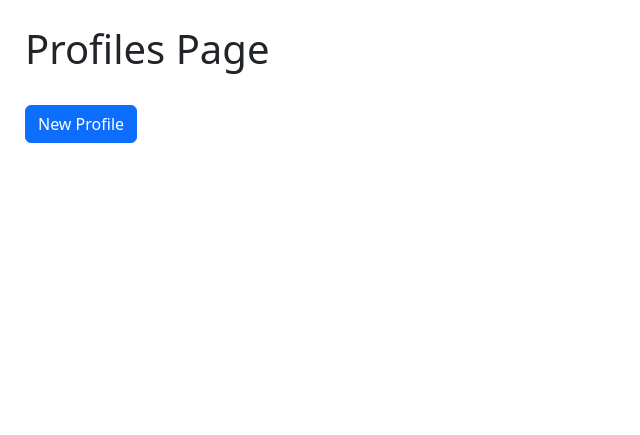
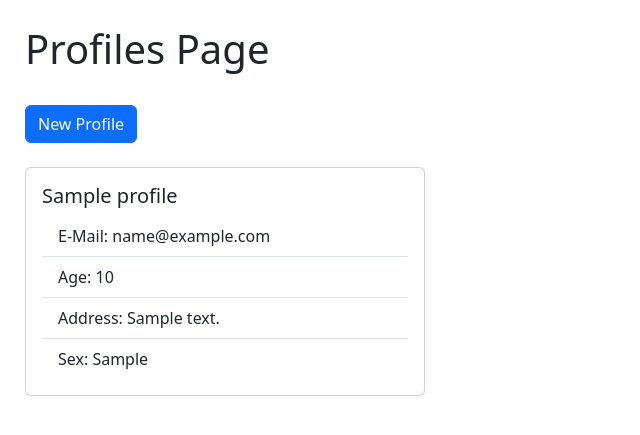
Before and after one commit to SGodinho7/profile_site, a Flask app: page /profiles/ in a window 1280 px wide. Shown: the part 56-491 px from the top of the page, without its empty margins (0-640 px from the left). Run offline with Flask 3, Linux system fonts and the light colour scheme; tables that the repository leaves empty hold one stand-in row (values such as "Sample post").

Commit message:
Add profile cards in index page

```diff
--- a/profileapp/blueprints/profiles/routes.py
+++ b/profileapp/blueprints/profiles/routes.py
@@ -9,7 +9,9 @@ profiles = Blueprint('profiles', __name__, template_folder='templates',
 
 @profiles.route('/', methods=['GET'])
 def index():
-    return render_template('profiles/index.html')
+    profiles = Profile.query.all()
+
+    return render_template('profiles/index.html', profiles=profiles)
 
 
 @profiles.route('/register-profile', methods=['GET'])
--- a/profileapp/blueprints/profiles/templates/profiles/index.html
+++ b/profileapp/blueprints/profiles/templates/profiles/index.html
@@ -10,5 +10,20 @@
 	<a href="{{ url_for('profiles.register_profile') }}">
 		<button type="button" class="btn btn-primary">New Profile</button>
 	</a>
+	<br><br>
+	{% for profile in profiles %}
+	<div class="card" style="width: 25rem;">
+		<div class="card-body">
+			<h5 class="card-title">{{ profile.name }}</h5>
+			<ul class="list-group list-group-flush">
+				<li class="list-group-item">E-Mail: {{ profile.email }}</li>
+				<li class="list-group-item">Age: {{ profile.age }}</li>
+				<li class="list-group-item">Address: {{ profile.address }}</li>
+				<li class="list-group-item">Sex: {{ profile.sex }}</li>
+			</ul>
+		</div>
+	</div>
+	<br>
+	{% endfor %}
 </div>
 {% endblock %}
```
